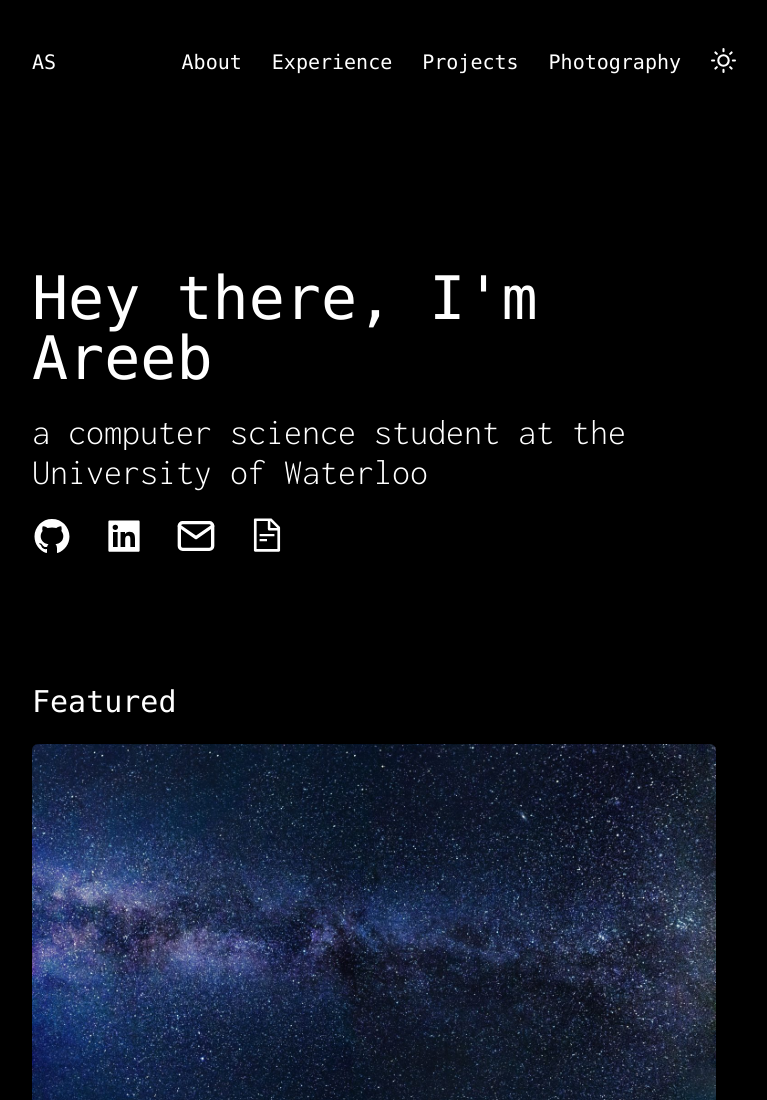
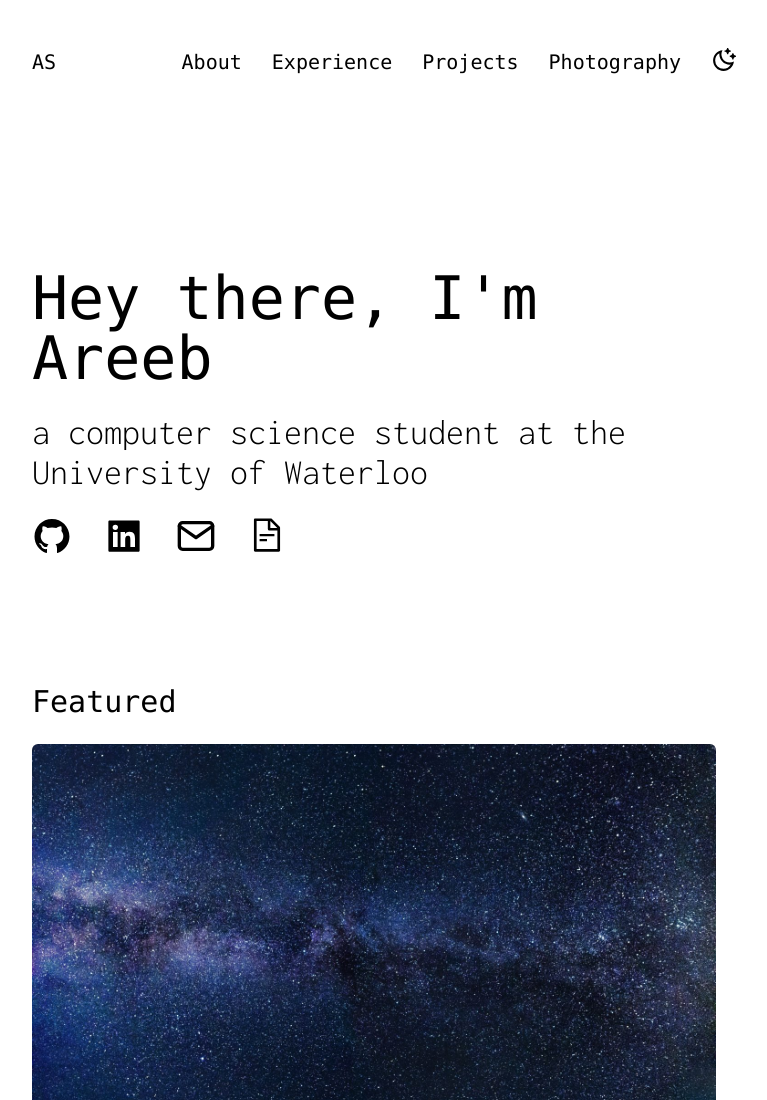
Before and after one commit to shaikhareeb/areeb-shaikh-portfolio-site-v2, a React (Create React App) app: page / in a window 1280 px wide. Shown: the top 1100 px of the page, without its empty margins (256-1023 px from the left). Built offline with nearby package versions, Linux system fonts and the light colour scheme.

Commit message:
added theme localStorage functionality

```diff
--- a/src/App.js
+++ b/src/App.js
@@ -8,16 +8,16 @@ import { useState } from "react";
 import { BrowserRouter as Router, Route, Switch } from "react-router-dom";
 import { ThemeProvider, createGlobalStyle } from "styled-components";
 
-const lightTheme = {
+const lightMode = {
 	bg: "#fff",
 	fontColor: "#000",
-	transition: "0.8s",
+	transition: "0.5s",
 };
 
-const darkTheme = {
+const darkMode = {
 	bg: "#000",
 	fontColor: "#fff",
-	transition: "0.8s",
+	transition: "0.5s",
 };
 
 const Style = createGlobalStyle`
@@ -29,10 +29,15 @@ const Style = createGlobalStyle`
 `;
 
 const App = () => {
-	const [theme, setTheme] = useState("dark");
+	var themeState =
+		localStorage.getItem("mode") === null
+			? "light"
+			: localStorage.getItem("mode");
+
+	const [theme, setTheme] = useState(themeState);
 
 	return (
-		<ThemeProvider theme={theme === "light" ? lightTheme : darkTheme}>
+		<ThemeProvider theme={theme === "light" ? lightMode : darkMode}>
 			<Style />
 			<Router>
 				<div className="pt-12 mx-72">
--- a/src/Components/FeaturedCard.js
+++ b/src/Components/FeaturedCard.js
@@ -4,7 +4,7 @@ import test from "../Images/test.jpg";
 const FeaturedCard = () => {
 	return (
 		<div className="my-4 mr-5">
-			<img className="rounded-md" src={test} alt="Featured" />
+			<img className="w-full rounded-md" src={test} alt="Featured" />
 		</div>
 	);
 };
--- a/src/Components/Navbar.js
+++ b/src/Components/Navbar.js
@@ -3,6 +3,8 @@ import { FiSun } from "react-icons/fi";
 import { RiMoonClearLine } from "react-icons/ri";
 
 const Navbar = ({ theme, setTheme }) => {
+	localStorage.setItem("mode", theme);
+
 	const toggleTheme = () => {
 		theme === "light" ? setTheme("dark") : setTheme("light");
 	};
```
